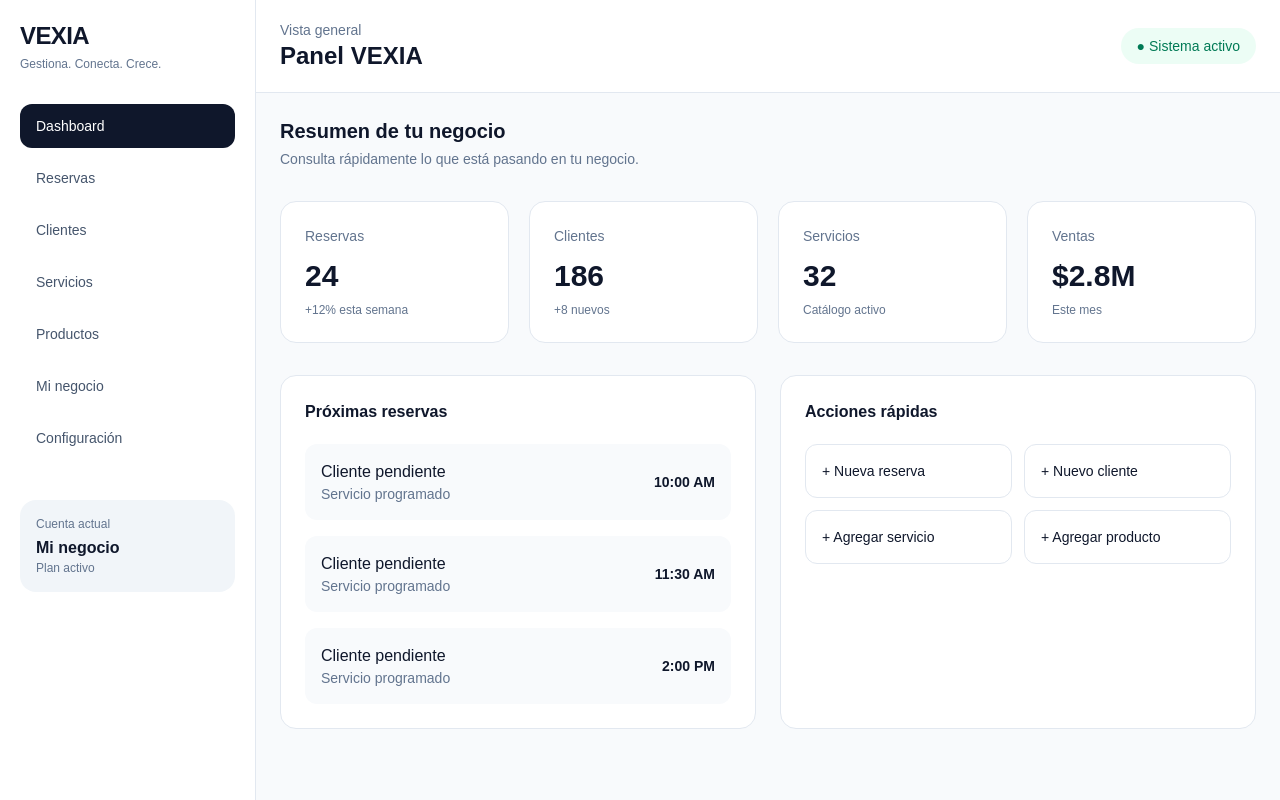
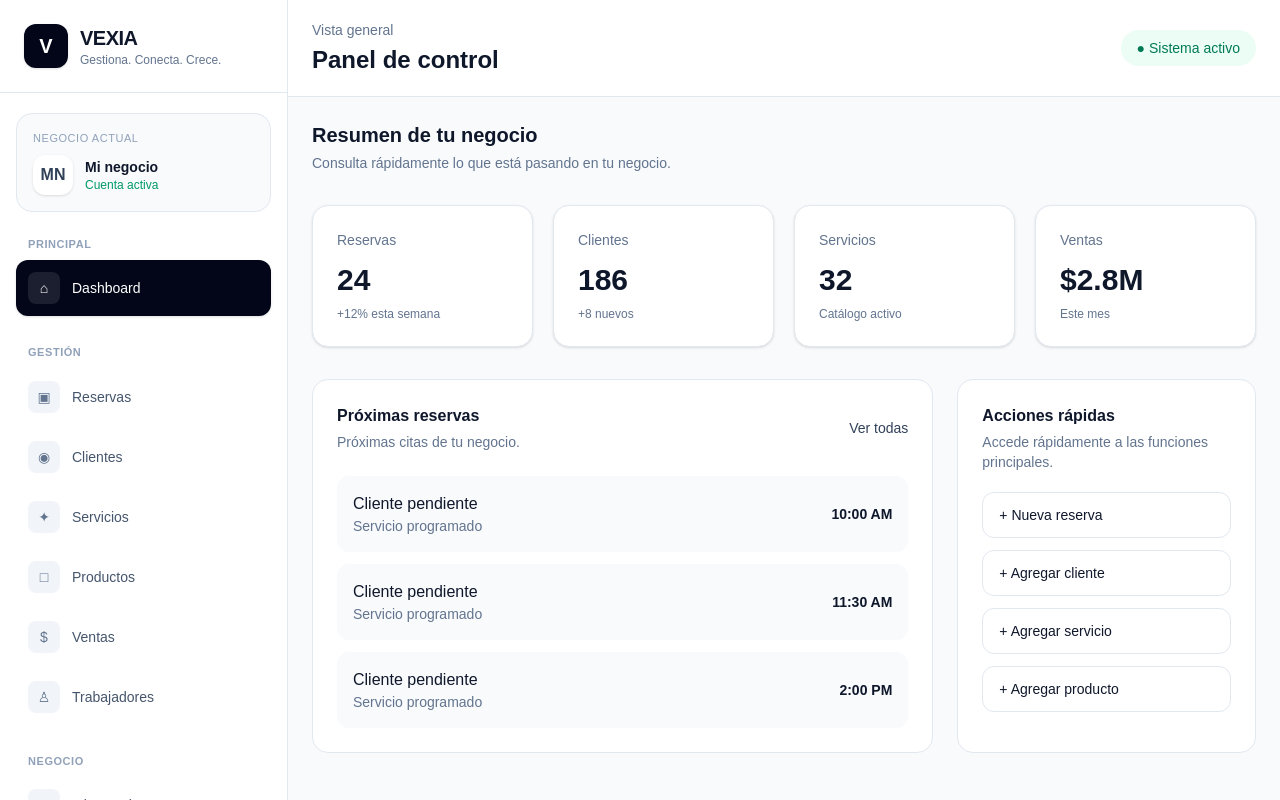
Before and after one commit to santiagomontoya463-crypto/vexia, a Next.js app in the folder apps/web/: page /dashboard in a window 1280 px wide. Shown: the top 800 px of the page. Built offline with nearby package versions, Linux system fonts and the light colour scheme.

Commit message:
feat: dashboard y navegacion VEXIA

```diff
--- a/apps/web/src/app/dashboard/page.tsx
+++ b/apps/web/src/app/dashboard/page.tsx
@@ -1,102 +1,50 @@
+import Sidebar from "../../components/Sidebar";
 export default function DashboardPage() {
   return (
     <main className="min-h-screen bg-slate-50 text-slate-900">
       <div className="flex min-h-screen">
-        <aside className="hidden w-64 border-r border-slate-200 bg-white p-5 md:block">
-          <div className="mb-8">
-            <h1 className="text-2xl font-bold tracking-tight text-slate-900">
-              VEXIA
-            </h1>
-            <p className="mt-1 text-xs text-slate-500">
-              Gestiona. Conecta. Crece.
-            </p>
-          </div>
 
-          <nav className="space-y-2 text-sm">
-            <a
-              href="/dashboard"
-              className="block rounded-xl bg-slate-900 px-4 py-3 font-medium text-white"
-            >
-              Dashboard
-            </a>
-
-            <a
-              href="/reservas"
-              className="block rounded-xl px-4 py-3 text-slate-600 hover:bg-slate-100"
-            >
-              Reservas
-            </a>
-
-            <a
-              href="/clientes"
-              className="block rounded-xl px-4 py-3 text-slate-600 hover:bg-slate-100"
-            >
-              Clientes
-            </a>
-
-            <a
-              href="/servicios"
-              className="block rounded-xl px-4 py-3 text-slate-600 hover:bg-slate-100"
-            >
-              Servicios
-            </a>
-
-            <a
-              href="/productos"
-              className="block rounded-xl px-4 py-3 text-slate-600 hover:bg-slate-100"
-            >
-              Productos
-            </a>
-
-            <a
-              href="/negocio"
-              className="block rounded-xl px-4 py-3 text-slate-600 hover:bg-slate-100"
-            >
-              Mi negocio
-            </a>
-
-            <a
-              href="/configuracion"
-              className="block rounded-xl px-4 py-3 text-slate-600 hover:bg-slate-100"
-            >
-              Configuración
-            </a>
-          </nav>
-
-          <div className="mt-10 rounded-2xl bg-slate-100 p-4">
-            <p className="text-xs font-medium text-slate-500">
-              Cuenta actual
-            </p>
-            <p className="mt-1 font-semibold">Mi negocio</p>
-            <p className="text-xs text-slate-500">Plan activo</p>
-          </div>
-        </aside>
+        <Sidebar />
 
         <section className="flex-1">
+
+          {/* ENCABEZADO */}
           <header className="border-b border-slate-200 bg-white px-6 py-5">
             <div className="mx-auto flex max-w-7xl items-center justify-between">
+
               <div>
-                <p className="text-sm text-slate-500">Vista general</p>
-                <h2 className="text-2xl font-bold">Panel VEXIA</h2>
+                <p className="text-sm text-slate-500">
+                  Vista general
+                </p>
+
+                <h1 className="mt-1 text-2xl font-bold">
+                  Panel de control
+                </h1>
               </div>
 
-              <div className="rounded-full bg-emerald-50 px-4 py-2 text-sm font-medium text-emerald-700">
+              <div className="hidden rounded-full bg-emerald-50 px-4 py-2 text-sm font-medium text-emerald-700 sm:block">
                 ● Sistema activo
               </div>
+
             </div>
           </header>
 
+          {/* CONTENIDO */}
           <div className="mx-auto max-w-7xl p-6">
+
             <div className="mb-8">
-              <h3 className="text-xl font-semibold">
+              <h2 className="text-xl font-semibold">
                 Resumen de tu negocio
-              </h3>
+              </h2>
+
               <p className="mt-1 text-sm text-slate-500">
                 Consulta rápidamente lo que está pasando en tu negocio.
               </p>
             </div>
 
+            {/* ESTADÍSTICAS */}
             <div className="grid gap-5 sm:grid-cols-2 lg:grid-cols-4">
+
               <StatCard
                 title="Reservas"
                 value="24"
@@ -120,13 +68,38 @@ export default function DashboardPage() {
                 value="$2.8M"
                 detail="Este mes"
               />
+
             </div>
 
-            <div className="mt-8 grid gap-6 lg:grid-cols-2">
-              <section className="rounded-2xl border border-slate-200 bg-white p-6">
-                <h3 className="font-semibold">Próximas reservas</h3>
+            {/* CONTENIDO INFERIOR */}
+            <div className="mt-8 grid gap-6 lg:grid-cols-3">
 
-                <div className="mt-5 space-y-4">
+              {/* RESERVAS */}
+              <section className="rounded-2xl border border-slate-200 bg-white p-6 lg:col-span-2">
+
+                <div className="flex items-center justify-between">
+
+                  <div>
+                    <h2 className="font-semibold">
+                      Próximas reservas
+                    </h2>
+
+                    <p className="mt-1 text-sm text-slate-500">
+                      Próximas citas de tu negocio.
+                    </p>
+                  </div>
+
+                  <a
+                    href="/reservas"
+                    className="text-sm font-medium text-slate-700 hover:text-slate-950"
+                  >
+                    Ver todas
+                  </a>
+
+                </div>
+
+                <div className="mt-6 space-y-3">
+
                   <Appointment
                     name="Cliente pendiente"
                     service="Servicio programado"
@@ -144,26 +117,61 @@ export default function DashboardPage() {
                     service="Servicio programado"
                     time="2:00 PM"
                   />
+
                 </div>
+
               </section>
 
+              {/* ACCIONES */}
               <section className="rounded-2xl border border-slate-200 bg-white p-6">
-                <h3 className="font-semibold">Acciones rápidas</h3>
 
-                <div className="mt-5 grid gap-3 sm:grid-cols-2">
-                  <QuickAction text="Nueva reserva" href="/reservas" />
-                  <QuickAction text="Nuevo cliente" href="/clientes" />
-                  <QuickAction text="Agregar servicio" href="/servicios" />
-                  <QuickAction text="Agregar producto" href="/productos" />
+                <h2 className="font-semibold">
+                  Acciones rápidas
+                </h2>
+
+                <p className="mt-1 text-sm text-slate-500">
+                  Accede rápidamente a las funciones principales.
+                </p>
+
+                <div className="mt-5 space-y-3">
+
+                  <QuickAction
+                    text="Nueva reserva"
+                    href="/reservas"
+                  />
+
+                  <QuickAction
+                    text="Agregar cliente"
+                    href="/clientes"
+                  />
+
+                  <QuickAction
+                    text="Agregar servicio"
+                    href="/servicios"
+                  />
+
+                  <QuickAction
+                    text="Agregar producto"
+                    href="/productos"
+                  />
+
                 </div>
+
               </section>
+
             </div>
+
           </div>
+
         </section>
+
       </div>
     </main>
   );
 }
+
+
+/* TARJETA DE ESTADÍSTICA */
 
 function StatCard({
   title,
@@ -175,13 +183,26 @@ function StatCard({
   detail: string;
 }) {
   return (
-    <div className="rounded-2xl border border-slate-200 bg-white p-6">
-      <p className="text-sm text-slate-500">{title}</p>
-      <p className="mt-3 text-3xl font-bold">{value}</p>
-      <p className="mt-2 text-xs text-slate-500">{detail}</p>
+    <div className="rounded-2xl border border-slate-200 bg-white p-6 shadow-sm">
+
+      <p className="text-sm text-slate-500">
+        {title}
+      </p>
+
+      <p className="mt-3 text-3xl font-bold">
+        {value}
+      </p>
+
+      <p className="mt-2 text-xs text-slate-500">
+        {detail}
+      </p>
+
     </div>
   );
 }
+
+
+/* RESERVA */
 
 function Appointment({
   name,
@@ -194,14 +215,27 @@ function Appointment({
 }) {
   return (
     <div className="flex items-center justify-between rounded-xl bg-slate-50 p-4">
+
       <div>
-        <p className="font-medium">{name}</p>
-        <p className="text-sm text-slate-500">{service}</p>
+        <p className="font-medium">
+          {name}
+        </p>
+
+        <p className="text-sm text-slate-500">
+          {service}
+        </p>
       </div>
-      <span className="text-sm font-semibold">{time}</span>
+
+      <span className="text-sm font-semibold">
+        {time}
+      </span>
+
     </div>
   );
 }
+
+
+/* ACCIÓN RÁPIDA */
 
 function QuickAction({
   text,
@@ -213,7 +247,7 @@ function QuickAction({
   return (
     <a
       href={href}
-      className="rounded-xl border border-slate-200 px-4 py-4 text-sm font-medium transition hover:bg-slate-50"
+      className="block rounded-xl border border-slate-200 px-4 py-3 text-sm font-medium transition hover:bg-slate-50"
     >
       + {text}
     </a>
--- /dev/null
+++ b/apps/web/src/components/Sidebar.tsx
@@ -0,0 +1,227 @@
+"use client";
+
+import Link from "next/link";
+import { usePathname } from "next/navigation";
+
+const menuSections = [
+  {
+    title: "Principal",
+    items: [
+      {
+        name: "Dashboard",
+        href: "/dashboard",
+        icon: "⌂",
+      },
+    ],
+  },
+  {
+    title: "Gestión",
+    items: [
+      {
+        name: "Reservas",
+        href: "/reservas",
+        icon: "▣",
+      },
+      {
+        name: "Clientes",
+        href: "/clientes",
+        icon: "◉",
+      },
+      {
+        name: "Servicios",
+        href: "/servicios",
+        icon: "✦",
+      },
+      {
+        name: "Productos",
+        href: "/productos",
+        icon: "□",
+      },
+      {
+        name: "Ventas",
+        href: "/ventas",
+        icon: "$",
+      },
+      {
+        name: "Trabajadores",
+        href: "/trabajadores",
+        icon: "♙",
+      },
+    ],
+  },
+  {
+    title: "Negocio",
+    items: [
+      {
+        name: "Mi negocio",
+        href: "/negocio",
+        icon: "◇",
+      },
+    ],
+  },
+  {
+    title: "Sistema",
+    items: [
+      {
+        name: "Configuración",
+        href: "/configuracion",
+        icon: "⚙",
+      },
+    ],
+  },
+];
+
+export default function Sidebar() {
+  const pathname = usePathname();
+
+  return (
+    <aside className="flex min-h-screen w-72 flex-col border-r border-slate-200 bg-white">
+
+      {/* IDENTIDAD VEXIA */}
+      <div className="border-b border-slate-200 px-6 py-6">
+        <Link href="/dashboard" className="flex items-center gap-3">
+
+          <div className="flex h-11 w-11 items-center justify-center rounded-xl bg-slate-950 text-white shadow-sm">
+            <span className="text-xl font-bold">
+              V
+            </span>
+          </div>
+
+          <div>
+            <h1 className="text-xl font-bold tracking-tight text-slate-900">
+              VEXIA
+            </h1>
+
+            <p className="text-xs text-slate-500">
+              Gestiona. Conecta. Crece.
+            </p>
+          </div>
+
+        </Link>
+      </div>
+
+      {/* NEGOCIO ACTUAL */}
+      <div className="px-4 pt-5">
+
+        <div className="rounded-2xl border border-slate-200 bg-slate-50 p-4">
+
+          <p className="text-[11px] font-medium uppercase tracking-wider text-slate-400">
+            Negocio actual
+          </p>
+
+          <div className="mt-2 flex items-center gap-3">
+
+            <div className="flex h-10 w-10 items-center justify-center rounded-xl bg-white font-semibold text-slate-700 shadow-sm">
+              MN
+            </div>
+
+            <div className="min-w-0">
+              <p className="truncate text-sm font-semibold text-slate-900">
+                Mi negocio
+              </p>
+
+              <p className="text-xs text-emerald-600">
+                Cuenta activa
+              </p>
+            </div>
+
+          </div>
+
+        </div>
+
+      </div>
+
+      {/* NAVEGACIÓN */}
+      <nav className="flex-1 overflow-y-auto px-4 py-6">
+
+        <div className="space-y-7">
+
+          {menuSections.map((section) => (
+
+            <div key={section.title}>
+
+              <p className="mb-2 px-3 text-[11px] font-semibold uppercase tracking-wider text-slate-400">
+                {section.title}
+              </p>
+
+              <div className="space-y-1">
+
+                {section.items.map((item) => {
+
+                  const active =
+                    pathname === item.href ||
+                    pathname.startsWith(`${item.href}/`);
+
+                  return (
+                    <Link
+                      key={item.href}
+                      href={item.href}
+                      className={`group flex items-center gap-3 rounded-xl px-3 py-3 text-sm font-medium transition ${
+                        active
+                          ? "bg-slate-950 text-white shadow-sm"
+                          : "text-slate-600 hover:bg-slate-100 hover:text-slate-900"
+                      }`}
+                    >
+
+                      <span
+                        className={`flex h-8 w-8 items-center justify-center rounded-lg text-sm ${
+                          active
+                            ? "bg-white/10 text-white"
+                            : "bg-slate-100 text-slate-500 group-hover:text-slate-900"
+                        }`}
+                      >
+                        {item.icon}
+                      </span>
+
+                      <span>
+                        {item.name}
+                      </span>
+
+                    </Link>
+                  );
+                })}
+
+              </div>
+
+            </div>
+
+          ))}
+
+        </div>
+
+      </nav>
+
+      {/* PERFIL */}
+      <div className="border-t border-slate-200 p-4">
+
+        <div className="flex items-center gap-3 rounded-xl p-2">
+
+          <div className="flex h-10 w-10 items-center justify-center rounded-full bg-slate-900 text-sm font-semibold text-white">
+            SM
+          </div>
+
+          <div className="min-w-0 flex-1">
+            <p className="truncate text-sm font-semibold text-slate-900">
+              Usuario VEXIA
+            </p>
+
+            <p className="truncate text-xs text-slate-500">
+              Propietario
+            </p>
+          </div>
+
+          <button
+            type="button"
+            className="rounded-lg p-2 text-slate-400 hover:bg-slate-100 hover:text-slate-700"
+            aria-label="Opciones de usuario"
+          >
+            ⋮
+          </button>
+
+        </div>
+
+      </div>
+
+    </aside>
+  );
+}
```
